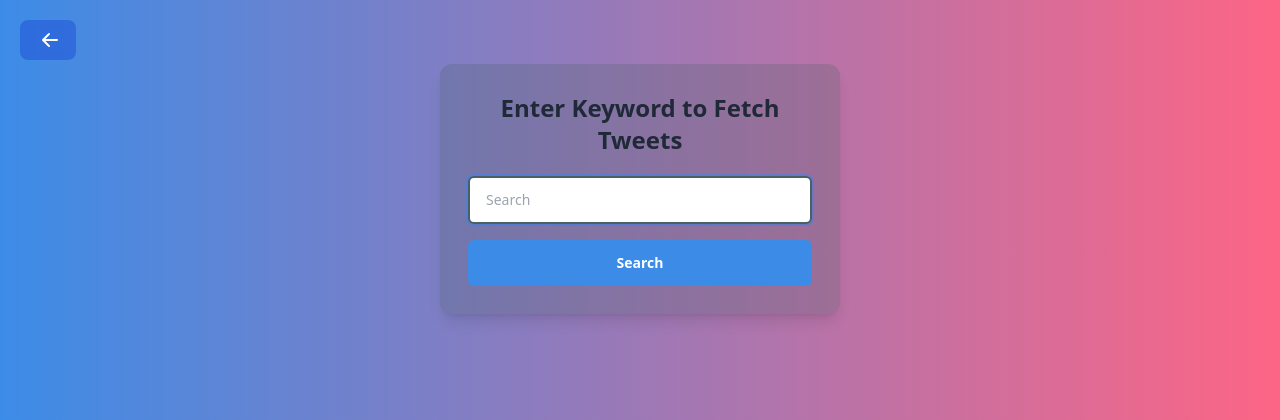
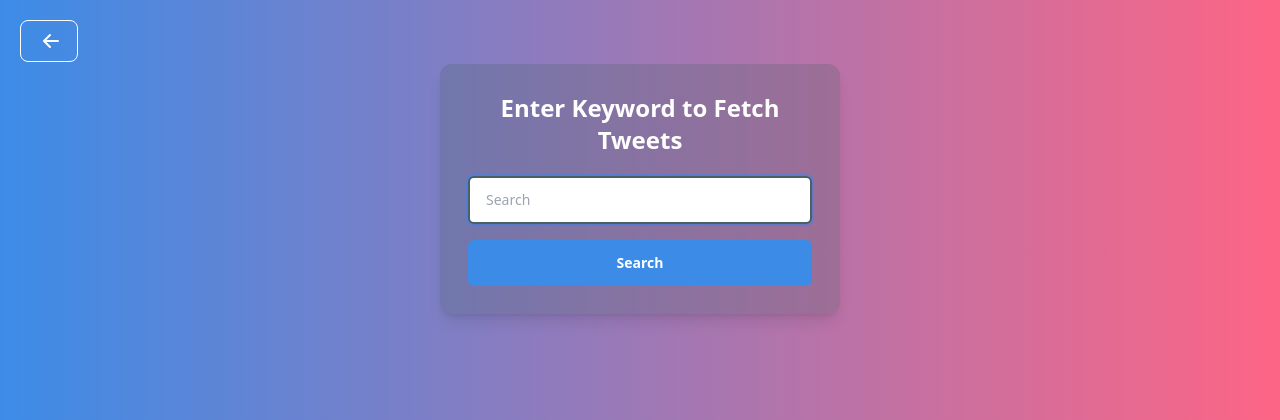
Before and after one commit to ShemMwanza/BERT-Disaster-Prediction-Model-using-Twitter-Data, a Flask app: page /predict in a window 1280 px wide. Shown: the top 420 px of the page. Run offline with Flask 2, Linux system fonts and the light colour scheme; style sheets or scripts are compiled from the project's sources.

Commit message:
Final Update

```diff
--- a/Flask/templates/index.html
+++ b/Flask/templates/index.html
@@ -67,10 +67,7 @@
                         <a href="{{ url_for('stringPredictPage') }}"
                             class="block py-2 pr-4 pl-3 text-white rounded hover:bg-gray-100 md:hover:bg-transparent md:p-0">Predict</a>
                     </li>
-                    <li>
-                        <a href="#"
-                            class="block py-2 pr-4 pl-3 text-white rounded hover:bg-gray-100 md:hover:bg-transparent md:p-0">Contact</a>
-                    </li>
+
                 </ul>
             </div>
         </div>
--- a/Flask/templates/predict.html
+++ b/Flask/templates/predict.html
@@ -8,7 +8,7 @@
 
 <body class='h-screen w-full bg-gradient-to-r from-blue to-orange'>
     <a href="{{ url_for('index') }}"><button type="button"
-            class="text-white bg-blue-700 bg-opacity-50 my-5 mx-5 absolute hover:bg-blue-400 focus:outline-none font-medium rounded-lg text-sm px-5 py-2.5 text-center inline-flex items-center mr-2">
+            class="text-white border-1 border border-white bg-transparent my-5 mx-5 absolute hover:bg-blue-400 focus:outline-none font-medium rounded-lg text-sm px-5 py-2.5 text-center inline-flex items-center mr-2">
             <svg aria-hidden="true" class="rotate-180 -mr-1 w-5 h-5" fill="currentColor" viewBox="0 0 20 20"
                 xmlns="http://www.w3.org/2000/svg">
                 <path fill-rule="evenodd"
@@ -22,7 +22,7 @@
         <div class="mt-10 bg-gray w-full rounded-xl shadow-lg bg-opacity-25">
             <div class="p-4 sm:p-7">
                 <div class="text-center">
-                    <h1 class="block text-2xl font-bold text-gray-800 dark:text-white">Enter Keyword to Fetch Tweets
+                    <h1 class="block text-2xl font-bold text-white dark:text-white">Enter Keyword to Fetch Tweets
                     </h1>
                 </div>
 
--- a/Flask/templates/stringPredict.html
+++ b/Flask/templates/stringPredict.html
@@ -8,7 +8,7 @@
 
 <body class='h-screen w-full bg-gradient-to-r from-blue to-orange'>
     <a href="{{ url_for('index') }}"><button type="button"
-            class="text-white bg-blue-700 bg-opacity-50 my-5 mx-5 absolute hover:bg-blue-400 focus:outline-none font-medium rounded-lg text-sm px-5 py-2.5 text-center inline-flex items-center mr-2">
+            class="text-white border-1 border border-white bg-transparent my-5 mx-5 absolute hover:bg-blue-400 focus:outline-none font-medium rounded-lg text-sm px-5 py-2.5 text-center inline-flex items-center mr-2">
             <svg aria-hidden="true" class="rotate-180 -mr-1 w-5 h-5" fill="currentColor" viewBox="0 0 20 20"
                 xmlns="http://www.w3.org/2000/svg">
                 <path fill-rule="evenodd"
@@ -21,7 +21,7 @@
         <div class="mt-10 bg-gray w-full rounded-xl shadow-lg bg-opacity-25">
             <div class="p-4 sm:p-7">
                 <div class="text-center">
-                    <h1 class="block text-2xl font-bold text-gray-800 dark:text-white">
+                    <h1 class="block text-2xl font-bold text-white dark:text-white">
                         Enter Tweet to give prediction
                     </h1>
                 </div>
```
